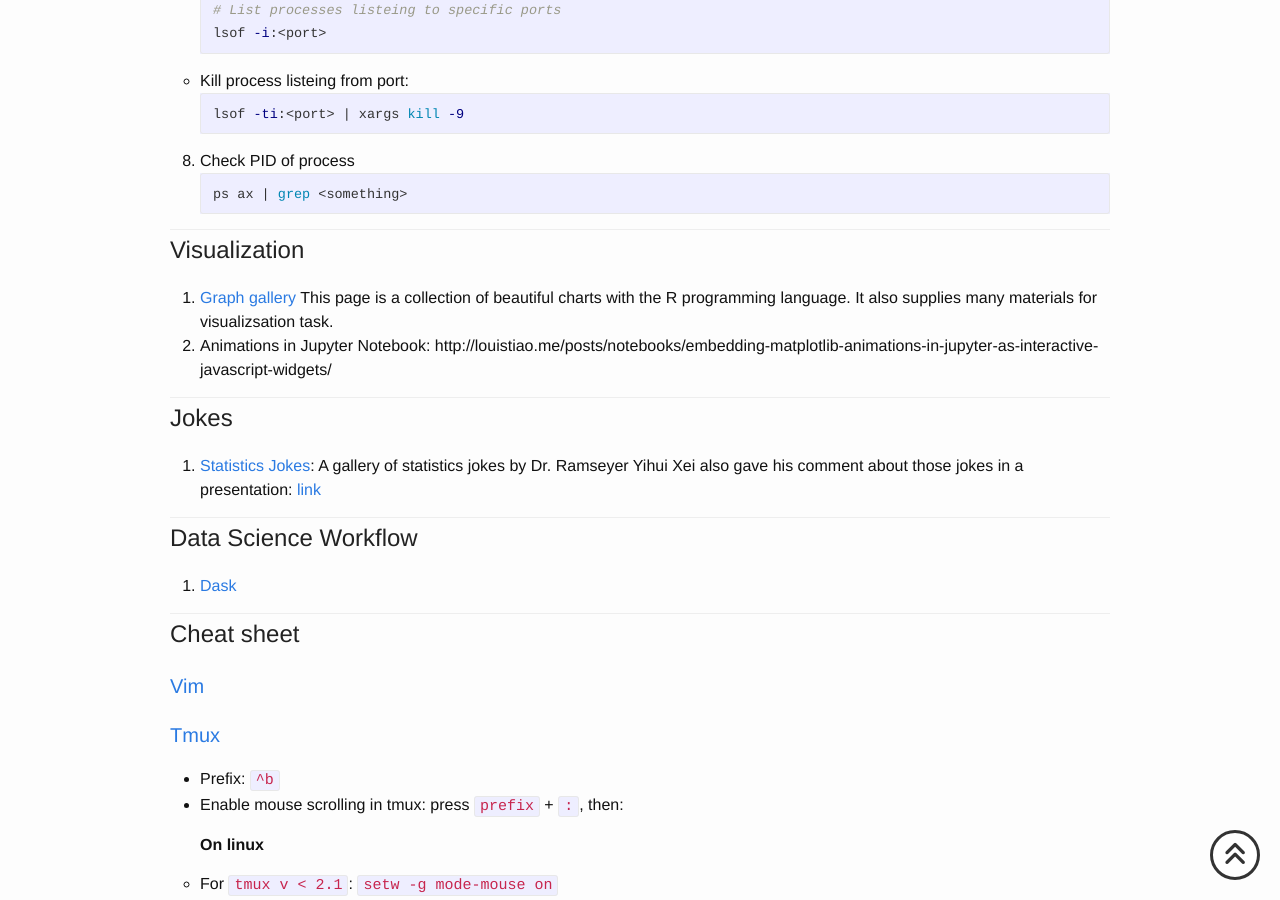
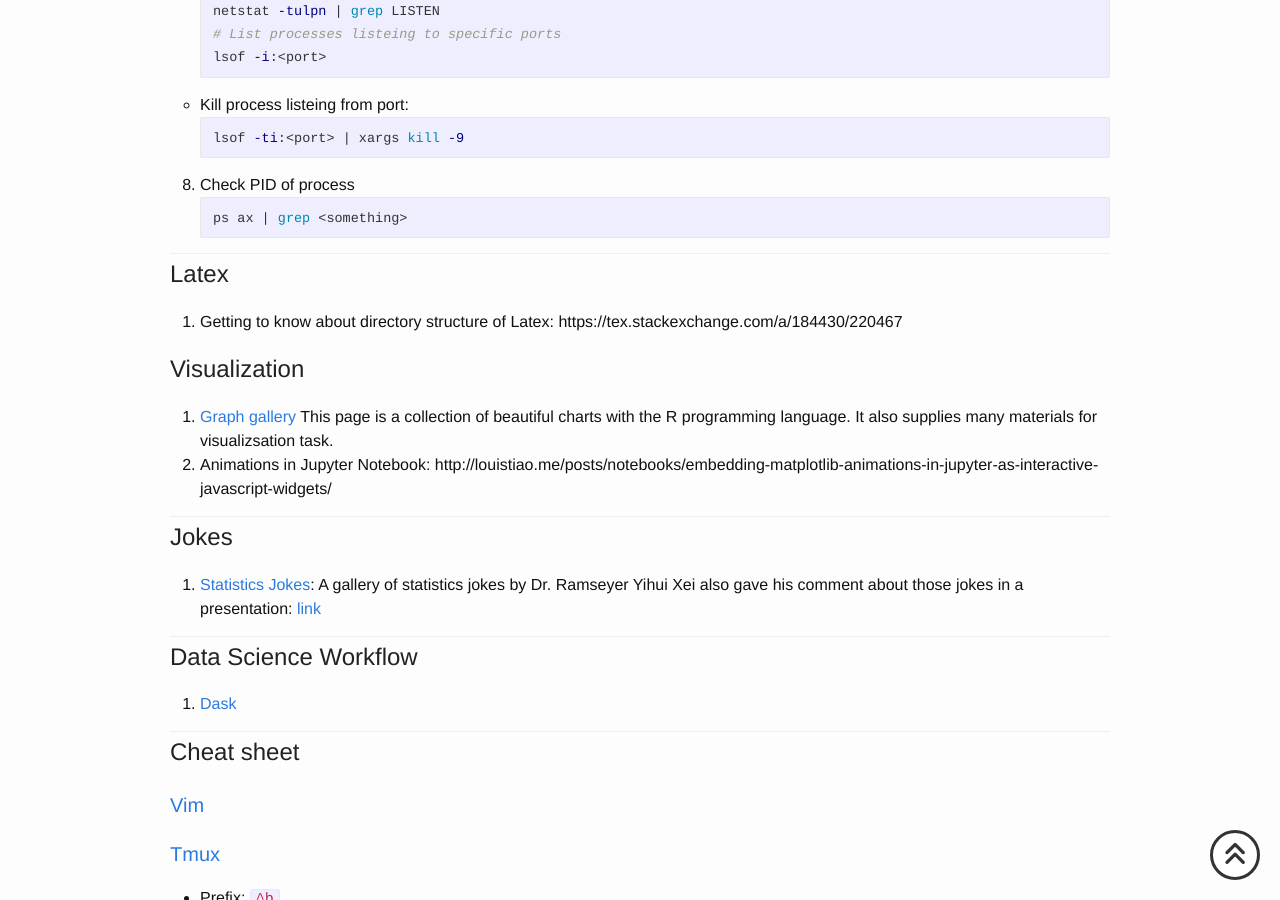
Before and after one commit to hnguyentt/hnguyentt.github.io, a Jekyll site: the page built from _posts/2019-12-28-Miscellaneous.md, in a window 1280 px wide and 900 px high, scrolled down 2876 px. Built offline with Jekyll 4.4.1, drawn with Linux system fonts in a browser that asks for light colours; nearby versions of some CDN libraries; comment, search, counter and statistics services are not loaded.

Commit message:
Add Latex

```diff
--- a/_posts/2019-12-28-Miscellaneous.md
+++ b/_posts/2019-12-28-Miscellaneous.md
@@ -13,6 +13,7 @@
 - [Tips for professionalism](#tips-for-professionalism)
 - [Websites for Machine Learning](#websites-for-machine-learning)
 - [Command lines for an easy life](#command-lines-for-an-easy-life)
+- [Latex](#latex)
 - [Visualization](#visualization)
 - [Jokes](#jokes)
 - [Data Science Workflow](#data-science-workflow)
@@ -142,6 +143,9 @@
 
 <hr>
 
+## Latex
+1. Getting to know about directory structure of Latex: https://tex.stackexchange.com/a/184430/220467
+
 ## Visualization
 1. [Graph gallery](https://www.r-graph-gallery.com/)
 This page is a collection of beautiful charts with the R programming language. It also supplies many materials for visualizsation task.
```
